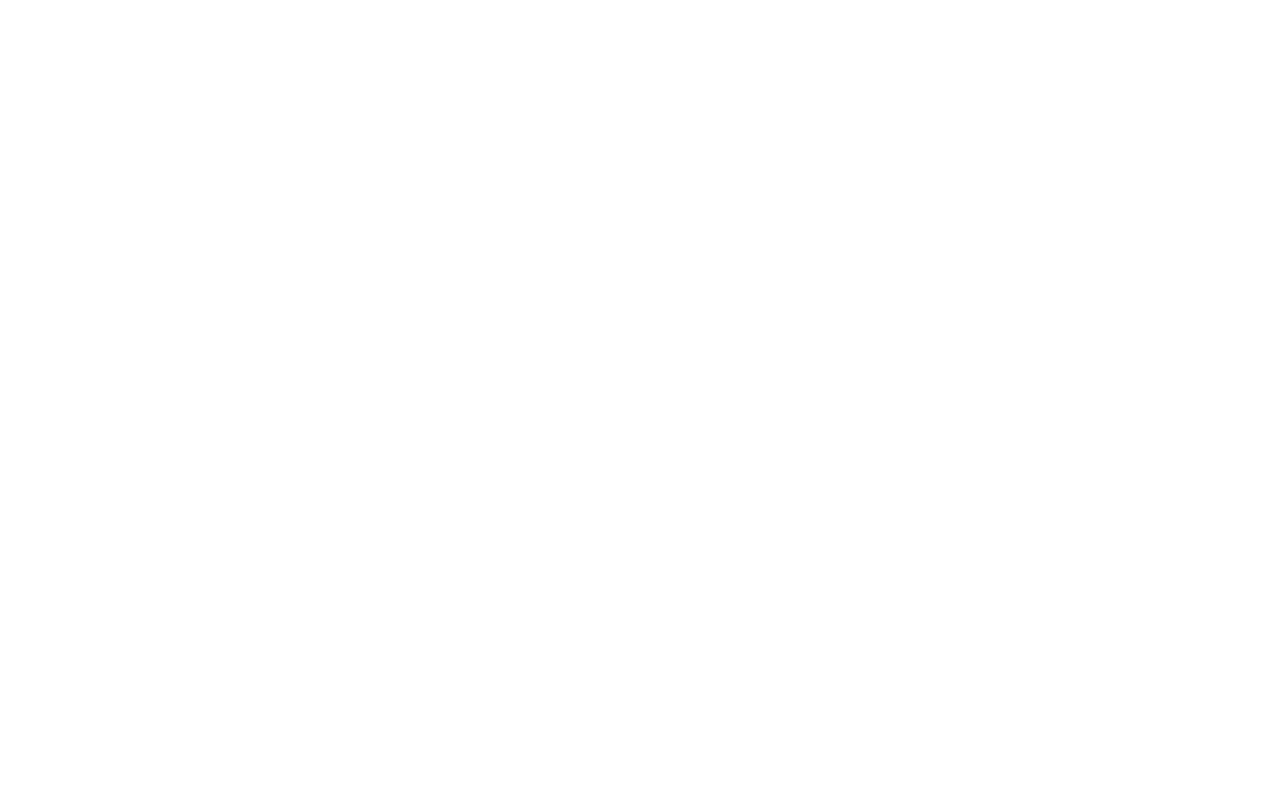
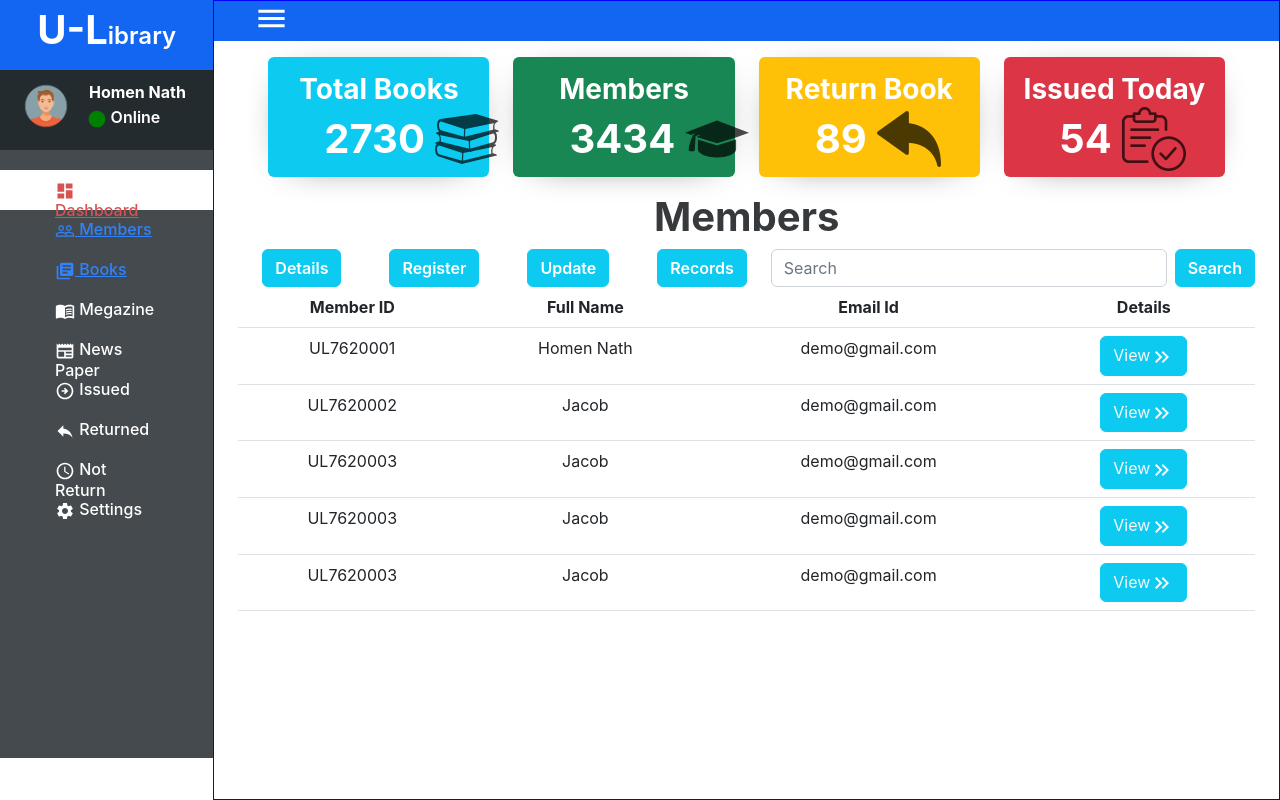
Before and after one commit to homen19/U-Library, a React (Create React App) app: page /dashboard/members in a window 1280 px wide. Before the commit this address had no page. Built offline with nearby package versions, Linux system fonts and the light colour scheme.

Commit message:
Members Component Done

```diff
--- a/src/App.js
+++ b/src/App.js
@@ -6,6 +6,9 @@ import { About } from './Pages/About/About';
 import { Contact } from './Pages/Contact/Contact';
 import { Faq } from './Pages/FAQ/Faq';
 import { Landing } from './Pages/Dashboard/Landing/Landing';
+import { Member } from './Pages/Dashboard/Components/Member/Member';
+import { Books } from './Pages/Dashboard/Components/Books/Books';
+import { Error } from './Pages/Dashboard/Components/ErrorPage/Error';
 
 
 
@@ -21,12 +24,10 @@ function App() {
         <Route path="/faq" element={<Faq />} />
         <Route path="/dashboard" element={ <Landing /> } >
 
+            <Route path='members' element={<Member />} />
+            <Route path='books' element={<Books />} />
         </Route>
-
-
-
-
-
+        <Route path="/*" element={<Error />} />
       </Routes>
 
 
--- /dev/null
+++ b/src/Pages/Dashboard/Components/Books/Books.js
@@ -0,0 +1,9 @@
+import React from 'react'
+
+export const Books = () => {
+  return (
+    <div>
+        <h1>This is the Books Component</h1>
+    </div>
+  )
+}
--- /dev/null
+++ b/src/Pages/Dashboard/Components/ErrorPage/Error.js
@@ -0,0 +1,9 @@
+import React from 'react'
+
+export const Error = () => {
+  return (
+    <div>
+        <h1>404 File not found</h1>
+    </div>
+  )
+}
--- a/src/Pages/Dashboard/Components/Header/Header.js
+++ b/src/Pages/Dashboard/Components/Header/Header.js
@@ -5,7 +5,7 @@ export const Header = () => {
     return (
         <div className='container-fluid'>
             <div className="row">
-                <div className="col-md-12" style={{ height: '69px', backgroundColor: '#1266F1', padding: '20px 40px', textAlign:'left' }}>
+                <div className="col-md-12" style={{ height: '40px', backgroundColor: '#1266F1', padding: '0px 40px', textAlign:'left' }}>
                     <MenuIcon fontSize='large' style={{ color: '#fff' }} />
                 </div>
             </div>
--- /dev/null
+++ b/src/Pages/Dashboard/Components/Member/Member.css
@@ -0,0 +1,19 @@
+.displayArea{
+    height: 69vh;
+    /* border: 1px solid red; */
+
+}
+.displayArea h1{
+    font-weight: 650;
+    opacity: 0.9;
+}
+.firstRow{
+    height: 50px;
+    border: 1px solid green;
+
+}
+
+
+.searchBar button{
+    color: #fff;font-weight: 600;
+}
--- /dev/null
+++ b/src/Pages/Dashboard/Components/Member/Member.js
@@ -0,0 +1,75 @@
+import React from 'react'
+import './Member.css';
+import KeyboardDoubleArrowRightIcon from '@mui/icons-material/KeyboardDoubleArrowRight';
+export const Member = () => {
+  return (
+    <>
+      <div className="container">
+        <div className="row">
+          <div className="col-md-12 displayArea">
+            <h1>Members</h1>
+            <div className="container">
+              <div className="row ">
+                <div className="col-md-12">
+                  <form className="d-flex searchBar" role="search">
+                    <button className='btn btn-info mx-4'>Details</button>
+                    <button className='btn btn-info mx-4'>Register</button>
+                    <button className='btn btn-info mx-4'>Update</button>
+                    <button className='btn btn-info mx-4'>Records</button>
+                    <input className="form-control me-2" type="search" placeholder="Search" aria-label="Search" />
+                    <button className="btn btn-info " type="submit">Search</button>
+                  </form>
+                </div>
+                <div className="col-md-12">
+                  <table class="table">
+                    <thead>
+                      <tr>
+                        <th scope="col">Member ID</th>
+                        <th scope="col">Full Name</th>
+                        <th scope="col">Email Id</th>
+                        <th scope="col">Details</th>
+                      </tr>
+                    </thead>
+                    <tbody>
+                      <tr>
+                        <td>UL7620001</td>
+                        <td>Homen Nath</td>
+                        <td>demo@gmail.com</td>
+                        <td><button className='btn btn-info text-light'>View<KeyboardDoubleArrowRightIcon/></button></td>
+                      </tr>
+                      <tr>
+                        <td>UL7620002</td>
+                        <td>Jacob</td>
+                        <td>demo@gmail.com</td>
+                        <td><button className='btn btn-info text-light'>View<KeyboardDoubleArrowRightIcon/></button></td>
+                      </tr>
+                      <tr>
+                        <td>UL7620003</td>
+                        <td>Jacob</td>
+                        <td>demo@gmail.com</td>
+                        <td><button className='btn btn-info text-light'>View<KeyboardDoubleArrowRightIcon/></button></td>
+                      </tr>
+                      <tr>
+                        <td>UL7620003</td>
+                        <td>Jacob</td>
+                        <td>demo@gmail.com</td>
+                        <td><button className='btn btn-info text-light'>View<KeyboardDoubleArrowRightIcon/></button></td>
+                      </tr>
+                      <tr>
+                        <td>UL7620003</td>
+                        <td>Jacob</td>
+                        <td>demo@gmail.com</td>
+                        <td><button className='btn btn-info text-light'>View<KeyboardDoubleArrowRightIcon/></button></td>
+                      </tr>
+
+                    </tbody>
+                  </table>
+                </div>
+              </div>
+            </div>
+          </div>
+        </div>
+      </div>
+    </>
+  )
+}
--- a/src/Pages/Dashboard/Components/Sidebar/Sidebar.js
+++ b/src/Pages/Dashboard/Components/Sidebar/Sidebar.js
@@ -1,5 +1,6 @@
 import React from 'react'
 import './Sidebar.css';
+import { Link } from 'react-router-dom';
 
 import download from '../../../../Assets/Images/abc.png';
 import CircleIcon from '@mui/icons-material/Circle';
@@ -35,13 +36,13 @@ export const Sidebar = () => {
                             </div>
                             <div className="col handler">
                                 <div className="first" style={{ backgroundColor: '#fff' }}>
-                                    <h6 style={{ color: '#D23535' }} ><DashboardIcon fontSize='small' /> Dashboard</h6>
+                                    <Link to="/dashboard" ><h6 style={{ color: '#D23535' }} ><DashboardIcon fontSize='small' /> Dashboard</h6></Link>
                                 </div>
                                 <div className="first">
-                                    <h6><PeopleOutlineIcon fontSize='small' /> Members</h6>
+                                    <Link to="/dashboard/members"><h6><PeopleOutlineIcon fontSize='small' /> Members</h6></Link>
                                 </div>
                                 <div className="first">
-                                    <h6><LibraryBooksIcon fontSize='small' /> Books</h6>
+                                    <Link to="/dashboard/books" ><h6><LibraryBooksIcon fontSize='small' /> Books</h6></Link>
                                 </div>
                                 <div className="first">
                                     <h6><MenuBookIcon fontSize='small' /> Megazine</h6>
--- a/src/Pages/Dashboard/Components/StatusBar/StatusBar.css
+++ b/src/Pages/Dashboard/Components/StatusBar/StatusBar.css
@@ -1,20 +1,29 @@
-.card{
-    height: 200px;
+.card {
+    height: 120px;
     color: #fff;
+    -webkit-box-shadow: 0px 4px 39px -25px rgba(0, 0, 0, 1);
+    -moz-box-shadow: 0px 4px 39px -25px rgba(0, 0, 0, 1);
+    box-shadow: 0px 4px 39px -25px rgba(0, 0, 0, 1);
+    border: none;
 }
-.card h3{
-    font-weight:650;
+
+.card h3 {
+    font-weight: 650;
 }
-.card h1{
+
+.card h1 {
     text-align: left;
     padding-left: 40px;
     font-weight: 700;
     position: relative;
-    top: -30px;
+
 
 }
-.card img{
+
+.card img {
     position: relative;
-    top: 0;
-    left: 60px;
+    top: -8px;
+    left: 10px;
+    opacity: 0.7;
+
 }
--- a/src/Pages/Dashboard/Components/StatusBar/StatusBar.js
+++ b/src/Pages/Dashboard/Components/StatusBar/StatusBar.js
@@ -4,22 +4,26 @@ import book from '../../../../Assets/Icons/book.png';
 import member from '../../../../Assets/Icons/students-cap.png';
 import back from '../../../../Assets/Icons/back.png';
 import share from '../../../../Assets/Icons/share.png';
+import verify from '../../../../Assets/Icons/verify.png';
 import ArrowCircleRightOutlinedIcon from '@mui/icons-material/ArrowCircleRightOutlined';
 
 export const Statusbar = () => {
   return (
     <div>
-        <div className="container">
-        <div className="row my-4 statusRow" style={{ justifyContent: 'space-between', padding: '0 30px' }}>
+      <div className="container">
+        <div className="row my-3 statusRow" style={{ justifyContent: 'space-between', padding: '0 30px' }}>
           {/* ------------first card--- */}
 
           <div className="col-md-3">
-            <div class="card bg-info">
-              <div class="card-body">
-                <h3 class="card-title">Total Books</h3>
-                <img src={book} alt="Book" />
-                <h1>2730</h1>
-                <button class="btn btn-primary" type="button"> <ArrowCircleRightOutlinedIcon /> More Info</button>
+            <div className="card bg-info">
+              <div className="card-body">
+                <h3 className="card-title">Total Books</h3>
+                <div className="d-flex">
+                  <h1>2730</h1>
+                  <img src={book} alt="Book" />
+
+                </div>
+
 
 
 
@@ -27,36 +31,44 @@ export const Statusbar = () => {
             </div>
           </div>
           <div className="col-md-3">
-            <div class="card bg-success">
-              <div class="card-body">
-                <h3 class="card-title">Members</h3>
-                <img src={member} alt="Book" />
-                <h1>3434</h1>
-                <button class="btn btn-primary" type="button"> <ArrowCircleRightOutlinedIcon />  More Info</button>
+            <div className="card bg-success">
+              <div className="card-body">
+                <h3 className="card-title">Members</h3>
+                <div className="d-flex">
+                  <h1>3434</h1>
+                  <img src={member} alt="Book" />
+
+                </div>
+
 
 
               </div>
             </div>
           </div>
           <div className="col-md-3">
-            <div class="card bg-warning">
-              <div class="card-body">
-                <h3 class="card-title">Return Book</h3>
-                <img src={back} alt="Book" />
-                <h1>89</h1>
-                <button class="btn btn-primary" type="button"> <ArrowCircleRightOutlinedIcon /> More Info</button>
+            <div className="card bg-warning">
+              <div className="card-body">
+                <h3 className="card-title">Return Book</h3>
+                <div className="d-flex">
+                  <h1>89</h1>
+                  <img src={back} alt="Book" />
+
+                </div>
 
 
               </div>
             </div>
           </div>
           <div className="col-md-3">
-            <div class="card bg-danger">
-              <div class="card-body">
-                <h3 class="card-title">Borrowed</h3>
-                <img src={share} alt="Book" />
-                <h1>54</h1>
-                <button class="btn btn-primary" type="button"> <ArrowCircleRightOutlinedIcon />  More Info</button>
+            <div className="card bg-danger">
+              <div className="card-body">
+                <h3 className="card-title">Issued Today</h3>
+                <div className="d-flex">
+                  <h1>54</h1>
+                  <img src={verify} alt="Book" />
+                </div>
+
+
 
 
               </div>
--- a/src/Pages/Dashboard/Landing/Landing.js
+++ b/src/Pages/Dashboard/Landing/Landing.js
@@ -1,7 +1,8 @@
 import React from 'react'
-import { Header } from '../Components/Header/Header'
-import { Sidebar } from '../Components/Sidebar/Sidebar'
-import { Statusbar } from '../Components/StatusBar/Statusbar'
+import { Header } from '../Components/Header/Header';
+import { Sidebar } from '../Components/Sidebar/Sidebar';
+import { Statusbar } from '../Components/StatusBar/Statusbar';
+import { Outlet } from 'react-router-dom';
 
 export const Landing = () => {
   return (
@@ -14,6 +15,7 @@ export const Landing = () => {
                 <div className="row">
                     <Header />
                     <Statusbar />
+                    <Outlet />
                 </div>
             </div>
         </div>
```
Also changed, not shown: src/Assets/Icons/verify.png (added).
